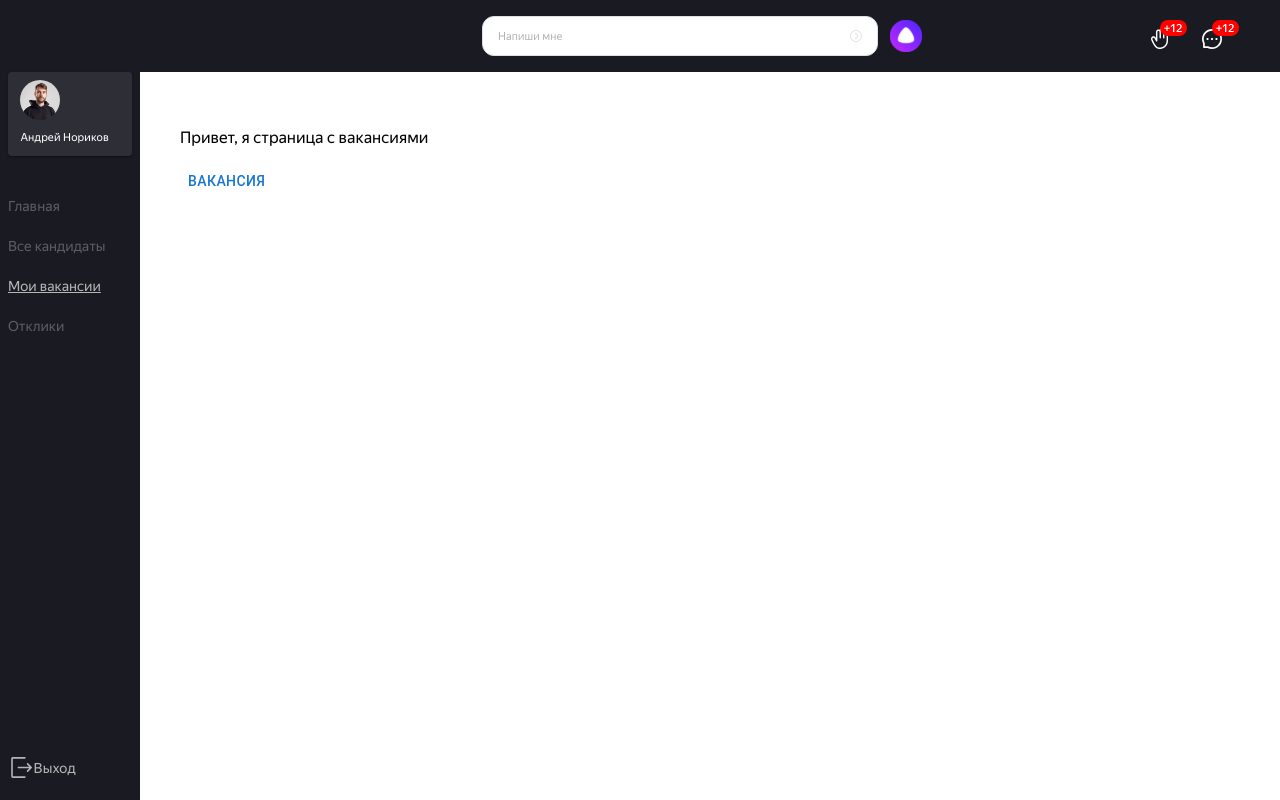
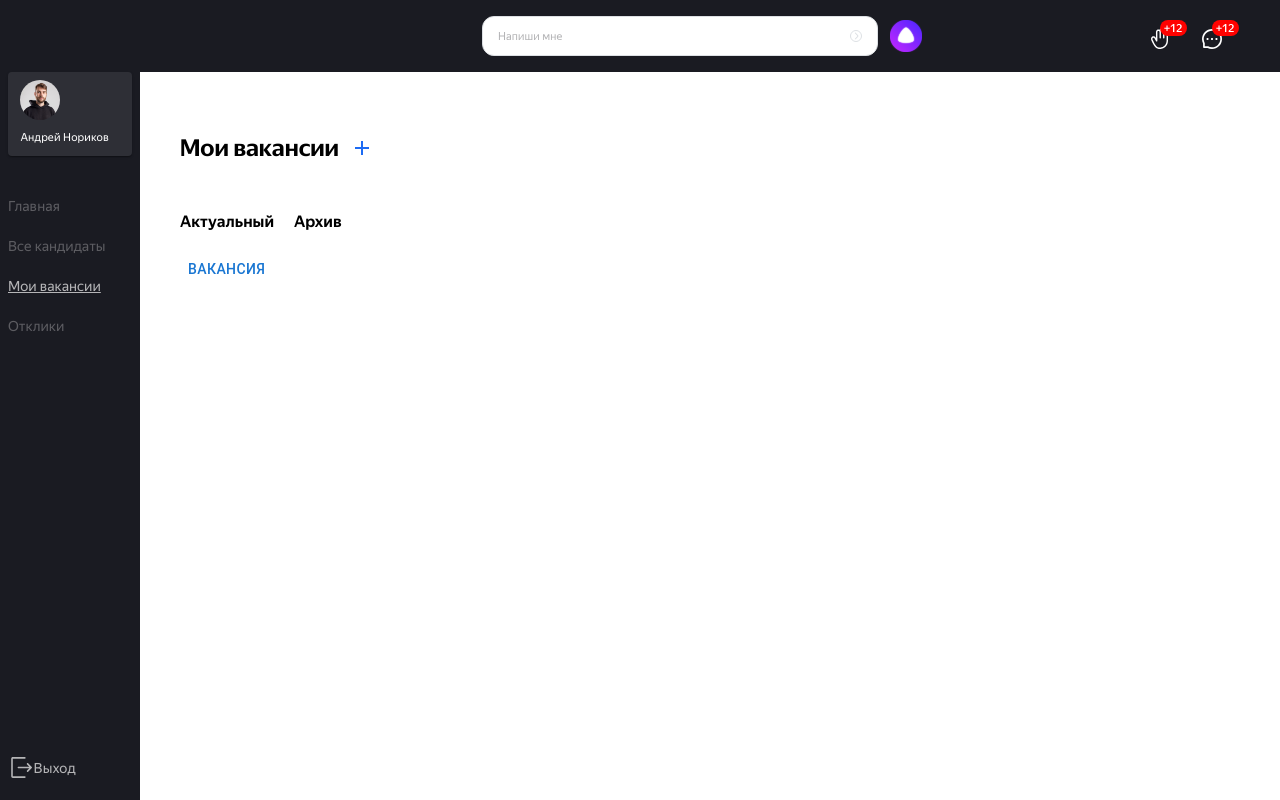
Before and after one commit to NastyaNev/career-hackathon-frontend, a React (Create React App) app: page /career-hackathon-frontend/vacancies in a window 1280 px wide. Built offline with nearby package versions, Linux system fonts and the light colour scheme.

Commit message:
fix: minor fix padding for numbers

```diff
--- a/src/components/ui/page-sub-menu/page-sub-menu.module.css
+++ b/src/components/ui/page-sub-menu/page-sub-menu.module.css
@@ -1,4 +1,5 @@
 .tabContainer {
   list-style: none;
   gap: 20px !important;
+  margin-bottom: 20px;
 }
--- a/src/pages/vacancies/vacancies.jsx
+++ /dev/null
@@ -1,18 +0,0 @@
-import { Button } from '@mui/material'
-import React from 'react'
-import { NavLink } from 'react-router-dom'
-
-function Vacancies() {
-  return (
-    <>
-      <main>
-        <p>Привет, я страница с вакансиями</p>
-        <NavLink to='/vacancies/vacancy' >
-          <Button>Вакансия</Button>
-        </NavLink>
-      </main>
-    </>
-  )
-}
-
-export default Vacancies
--- /dev/null
+++ b/src/pages/vacancies/vacancies.module.css
@@ -0,0 +1,20 @@
+.header {
+  display: flex;
+  flex-direction: row;
+  gap: 16px;
+  margin-bottom: 28px;
+}
+
+.heading {
+  font-family: 'YS Display', -apple-system, BlinkMacSystemFont, 'Segoe UI', 'Roboto', 'Oxygen', 'Ubuntu', 'Cantarell', 'Fira Sans', 'Droid Sans', 'Helvetica Neue', sans-serif;
+  font-size: 24px;
+  line-height: 32px;
+}
+
+.vacancies {
+  display: flex;
+  flex-direction: row;
+  list-style: none;
+  row-gap: 22px;
+  column-gap: 20px;
+}
--- /dev/null
+++ b/src/pages/vacancies/vacancies.tsx
@@ -0,0 +1,34 @@
+import {Button} from '@mui/material'
+import React from 'react'
+import {NavLink} from 'react-router-dom'
+import styles from './vacancies.module.css'
+
+import plus from '../../images/plus.svg'
+import PageSubMenu from "../../components/ui/page-sub-menu/PageSubMenu";
+import PageSubMenuLink from "../../components/ui/page-sub-menu-link/PageSubMenuLink";
+
+function Vacancies() {
+  return (
+    <>
+      <main>
+        <div className={styles.header}>
+          <h2 className={styles.heading}>Мои вакансии</h2>
+          <img src={plus} alt="Добавить"/>
+        </div>
+        <PageSubMenu
+          links={
+            <>
+              <PageSubMenuLink to={'/'} text={'Актуальный'}/>
+              <PageSubMenuLink to={'/'} text={'Архив'}/>
+            </>
+          }
+        />
+        <NavLink to='/vacancies/vacancy'>
+          <Button>Вакансия</Button>
+        </NavLink>
+      </main>
+    </>
+  )
+}
+
+export default Vacancies
```
